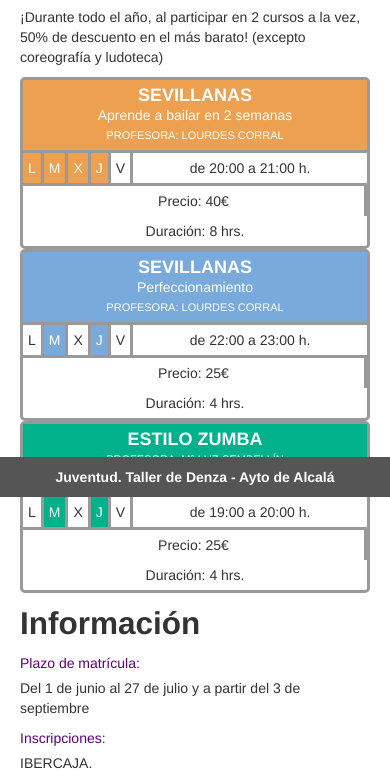
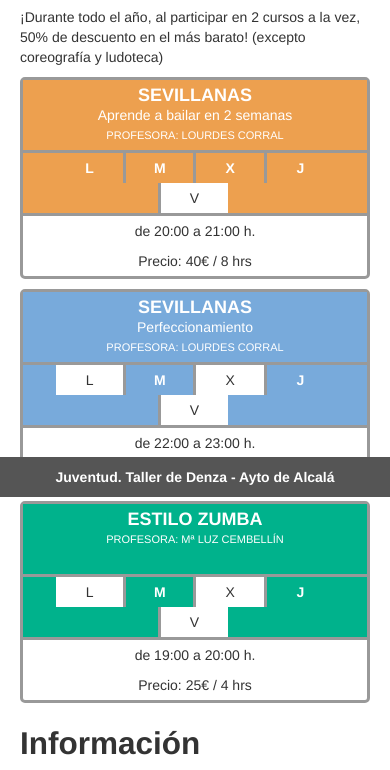
Before and after one commit to ccoloma/danzalcala, a plain HTML site: page refrescate.html in a window 390 px wide. Shown: the part 347-1117 px from the top of the page. Drawn offline with Linux system fonts and the light colour scheme.

Commit message:
Mobile styles

```diff
--- a/less/modules/cards.less
+++ b/less/modules/cards.less
@@ -1,8 +1,19 @@
 @cardBorder: 3px solid @grayLight;
 
 .card-color(@color) {
-  .card-data, .selected {
+  .card-data {
     background-color: @color;
+    color: @white;
+  }
+  .card-schedule {
+    background-color: @color;
+
+    :not(.selected) {
+      background-color: @white;
+    }
+  }
+  .selected {
+    font-weight: bold;
     color: @white;
   }
 }
@@ -12,7 +23,7 @@
   border: @cardBorder;
   .border-radius(5px);
   line-height: 30px;
-
+  margin-bottom: 10px;
 
   .title {
     display: block;
@@ -31,20 +42,23 @@
     border-bottom: @cardBorder;
 
     span {
-      border-right: @cardBorder;
-      padding: 0 5px;
-      float: left;
-    }
+      border-left: @cardBorder;
+      display: inline-block;
+      margin-left: -4px;
+      width: 19%;
 
-    span:last-child {
-      border: none;
-      float: none;
+      &:first-child {
+        margin-left: 0px;
+        border-left: none;
+      }
+
     }
 
   }
 
   .price {
-    border-right: @cardBorder;
+    border-left: @cardBorder;
+    margin-left: none;
   }
 
 }
@@ -85,3 +99,17 @@
 .danza-oriental {
   .card-color(#772d35);
 }
+
+@media (max-width: 767px) {
+
+  .card {
+    .card-schedule span {
+      width: 19.6%;
+    }
+
+    .price {
+      border-left: none;
+    }
+  }
+
+}
--- a/less/modules/header.less
+++ b/less/modules/header.less
@@ -46,7 +46,7 @@
 }
 
 
-@media (max-width: 767px) {
+@media (max-width: 979px) {
   .navbar li:first-child {
     width: 100%;
     margin-bottom: 10px;
--- a/refrescate.html
+++ b/refrescate.html
@@ -55,11 +55,10 @@
                 <span title="Miércoles" class="selected">X</span>
                 <span title="Jueves" class="selected">J</span>
                 <span title="Viernes">V</span>
-                <span>de 20:00 a 21:00 h.</span>
               </div>
               <div class="row-fluid">
-                <div class="span6 price">Precio: 40€</div>
-                <div class="span6">Duración: 8 hrs.</div>
+                <span class="span6">de 20:00 a 21:00 h.</span>
+                <span class="span6 price">Precio: 40€ / 8 hrs</span>
               </div>
             </div>
             <!-- /card -->
@@ -75,11 +74,10 @@
                 <span title="Miércoles">X</span>
                 <span title="Jueves" class="selected">J</span>
                 <span title="Viernes">V</span>
-                <span>de 22:00 a 23:00 h.</span>
               </div>
               <div class="row-fluid">
-                <div class="span6 price">Precio: 25€</div>
-                <div class="span6">Duración: 4 hrs.</div>
+                <span class="span6">de 22:00 a 23:00 h.</span>
+                <span class="span6 price">Precio: 25€ / 4 hrs</span>
               </div>
             </div>
             <div class="span4 text-center card zumba">
@@ -93,11 +91,10 @@
                 <span title="Miércoles">X</span>
                 <span title="Jueves" class="selected">J</span>
                 <span title="Viernes">V</span>
-                <span>de 19:00 a 20:00 h.</span>
               </div>
               <div class="row-fluid">
-                <div class="span6 price">Precio: 25€</div>
-                <div class="span6">Duración: 4 hrs.</div>
+                <span class="span6">de 19:00 a 20:00 h.</span>
+                <span class="span6 price">Precio: 25€ / 4 hrs</span>
               </div>
             </div>
           </div>
```
Also changed, not shown: cursos.html (+8 -8 lines), less/style.css, less/style.min.css.
